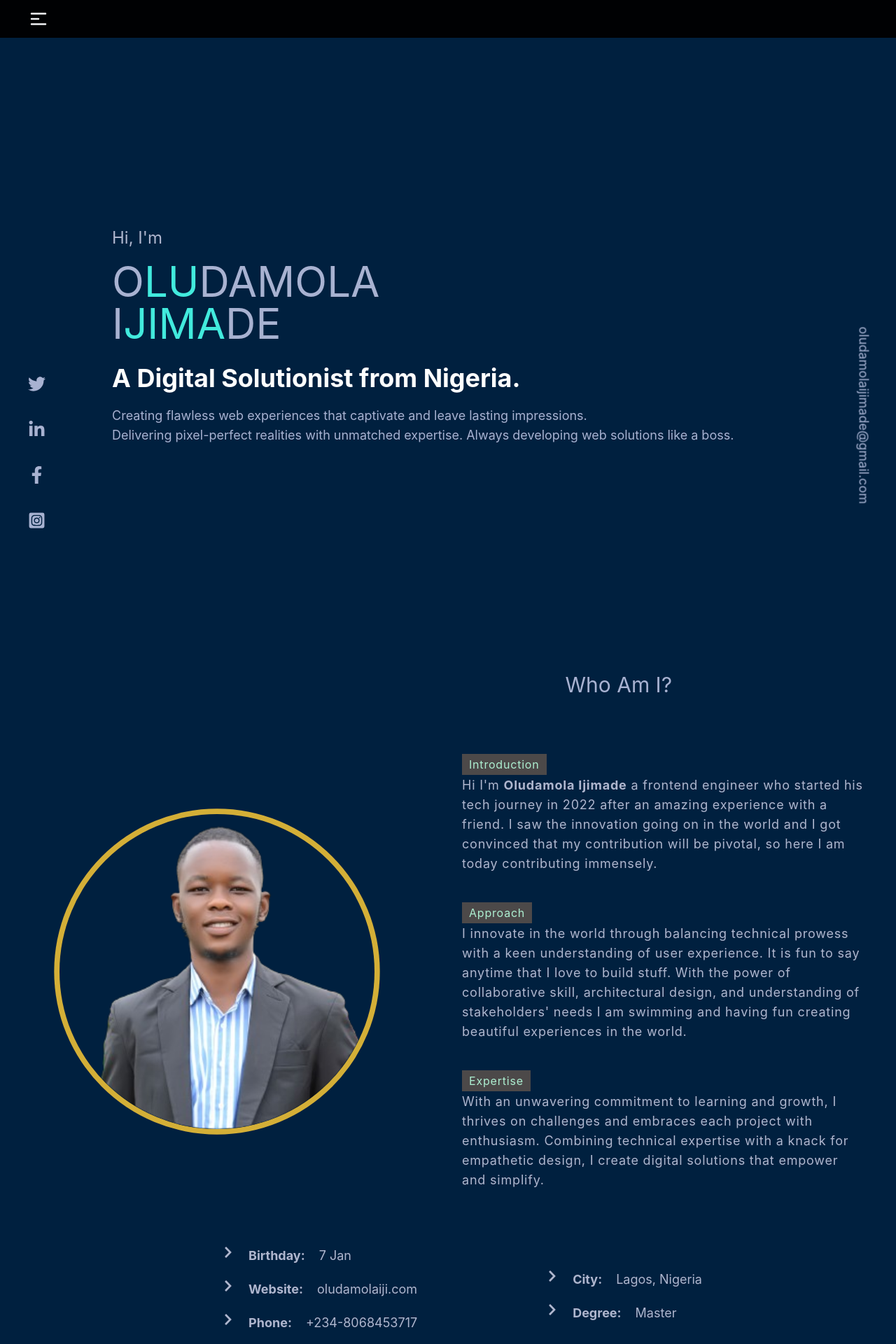
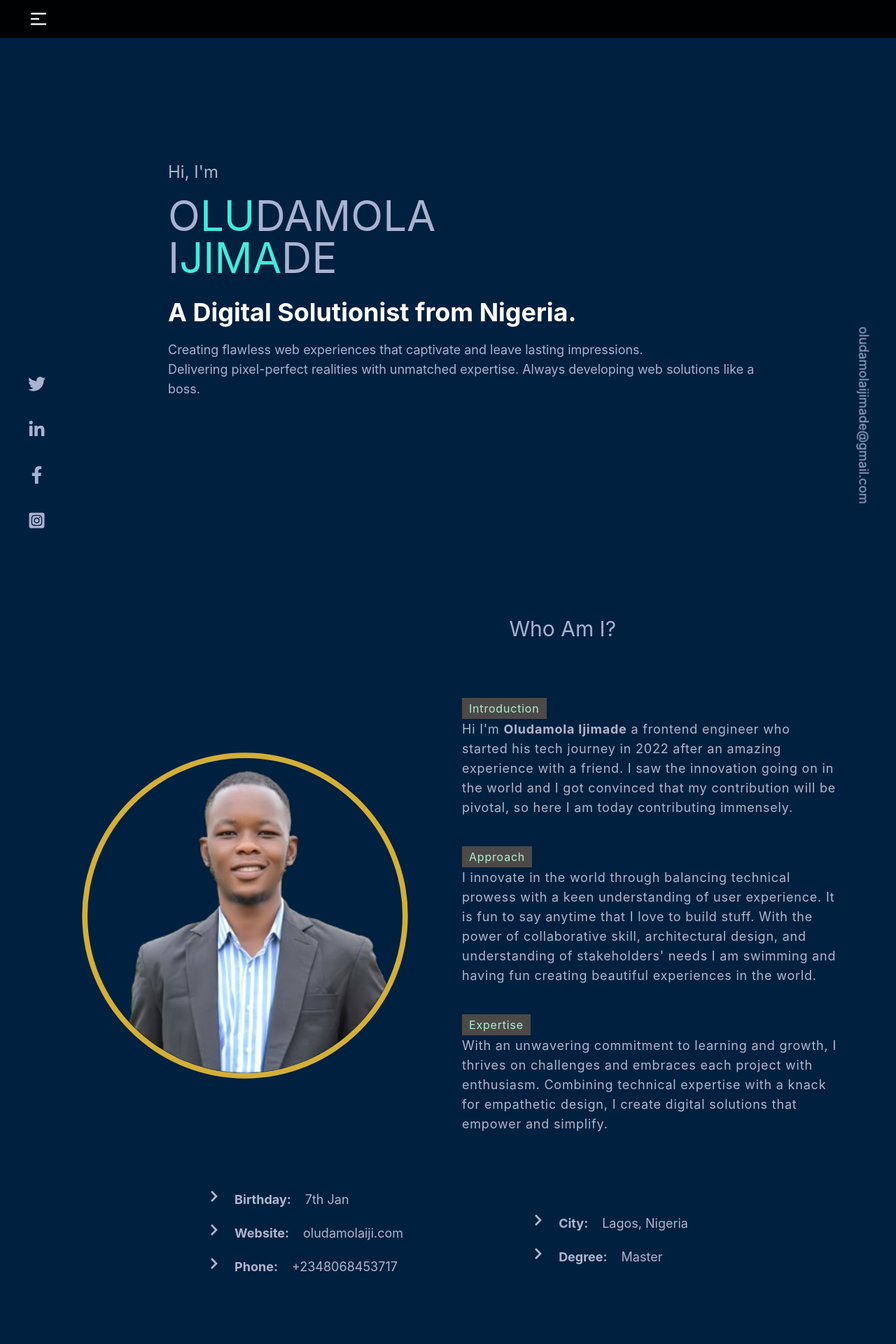
Before and after one commit to Kaddesh/my-portfolio, a React (Create React App) app: page / in a window 1280 px wide. Shown: the top 1920 px of the page at 70% size. Built offline with nearby package versions, Linux system fonts and the light colour scheme.

Commit message:
modified values

```diff
--- a/src/App.js
+++ b/src/App.js
@@ -12,7 +12,7 @@ import FAQAccordion from './components/accordion/accordion'
 
 const App = () => {
   return (
-    <div className='text-white h-full max-w-[1440px] mx-auto '>
+    <div className='text-white h-full max-w-[1440px] mx-auto lg:px-20 '>
       <Header />
       <About />
       <Experience />
--- a/src/components/about.jsx
+++ b/src/components/about.jsx
@@ -38,17 +38,17 @@ const About = () => {
               </div>
             </div>
           </div>
-          <div className="flex flex-col lg:flex-row items-start lg:items-center space-y-5 lg:justify-center lg:gap-6 md:ml-10 mt-20 text-[#CCD6f6]">
+          <div className="flex flex-col lg:flex-row items-start lg:items-center space-y-5 lg:justify-center lg:gap-6 md:ml-10 lg:ml-0 mt-20 text-[#CCD6f6]">
             <div className="lg:pr-20">
               <ul className='space-y-5'>
                 <li className="about lg:text-lg ">
-                  <FaChevronRight  /> <strong>Birthday:</strong> <span>7 Jan</span>
+                  <FaChevronRight  /> <strong>Birthday:</strong> <span>7th Jan</span>
                 </li>
                 <li className="about lg:text-lg ">
                   <FaChevronRight  /> <strong>Website:</strong> <span>oludamolaiji.com</span>
                 </li>
                 <li className="about lg:text-lg ">
-                  <FaChevronRight  /> <strong>Phone:</strong> <span>+234-8068453717</span>
+                  <FaChevronRight  /> <strong>Phone:</strong> <span>+2348068453717</span>
                 </li>
               </ul>
             </div>
--- a/src/components/accordion/accordion.jsx
+++ b/src/components/accordion/accordion.jsx
@@ -38,7 +38,7 @@ const FAQAccordion = () => {
   ];
 
   return (
-    <section id="section5" className="relative mt-40 mx-10 lg:ml-40 lg:mr-20">
+    <section id="section5" className="relative mt-40 mx-10">
       <AnimateInView>
       <h1 className=" text-2xl xl:text-3xl">Potential Questions Answered</h1>
       {faqs.map((faq, index) => (
--- a/src/components/header.jsx
+++ b/src/components/header.jsx
@@ -30,7 +30,7 @@ const Header = () => {
 
 
   return (
-    <section className="h-screen px-5 lg:px-20">
+    <section className="h-screen px-10 lg:px-20">
       <header id="home" className="fixed top-0 left-0 w-[100vw] z-50 bg-black opacity-95 overflow-hidden">
         <div
           className={`flex flex-col md:flex-row items-center justify-center md:justify-between pt-3 pb-3 ${
@@ -126,7 +126,7 @@ const Header = () => {
           </a>
       </div>
 
-      <section id="section1" className="flex items-center justify-start h-screen lg:mt-20">
+      <section id="section1" className="flex items-center justify-start h-screen">
         <div className="flex flex-col text-start md:pl-20">
           <div className="space-y-4">
             <p className="text-2xl ">Hi, I'm</p>
--- a/src/components/portfolio.jsx
+++ b/src/components/portfolio.jsx
@@ -13,7 +13,7 @@ const portfolioItems = [
     description: 'An e-commerce website that dynamically display products with amazing animation. The website allows users to use light or dark mode with ease and show modal for ordering of products..',
   },
   {
-    hrefLink:  '',
+    hrefLink:  'https://www.smartparrot.ai/',
     hrefGit: '',
     imgSrc: '/my-portfolio/assets/parrot1.PNG',
     altText: 'parrotAi',
--- a/src/components/portfolio/otherProject.jsx
+++ b/src/components/portfolio/otherProject.jsx
@@ -29,7 +29,7 @@ const otherItems = [
 
 export default function OtherProjects() {
   return (
-    <div className='mt-20 lg:mt-0 lg:max-w-[1200px] lg:mx-auto'>
+    <div className='mt-20 lg:mt-0 lg:max-w-[1100px] lg:mx-auto'>
       <h2 className='  text-2xl xl:text-3xl lg:text-center'>Also Check...</h2>
       <h3 className='text-[#ADEFD1FF] lg:text-center mt-6'>View Repository</h3>
       <div className="grid md:grid-cols-2 xl:grid-cols-3 gap-10 pt-10">
```
